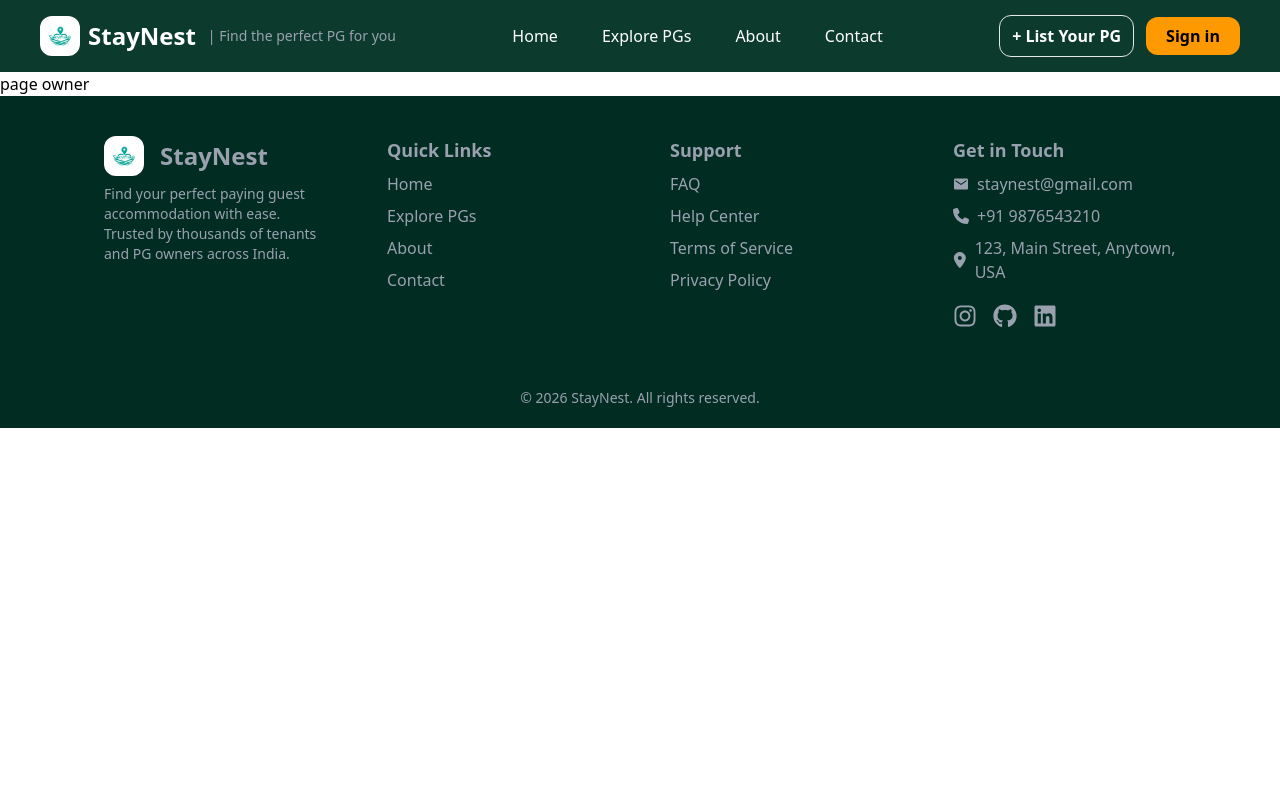
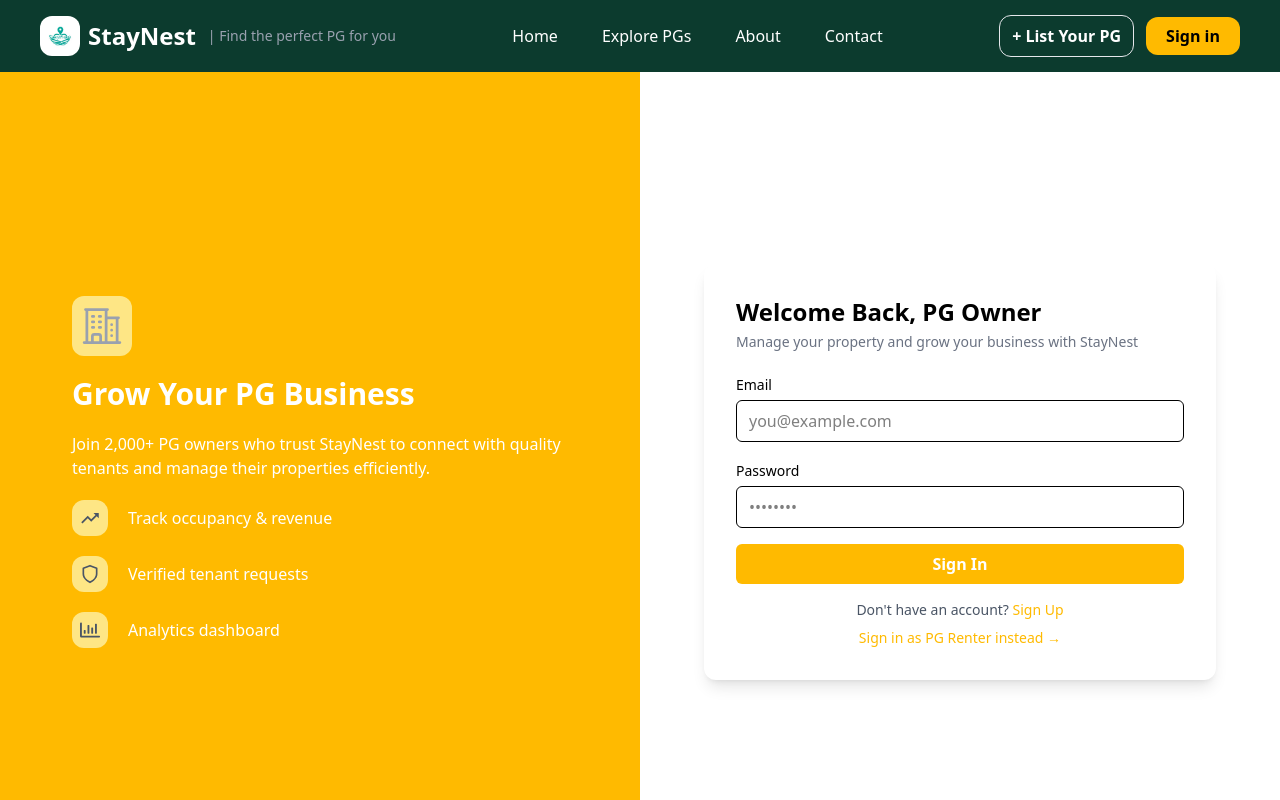
Before and after one commit to Rajdeep-m7/pg-finder-web, a Next.js app in the folder frontend/: page /signin/owner in a window 1280 px wide. Shown: the top 800 px of the page. Built offline with nearby package versions, Linux system fonts and the light colour scheme.

Commit message:
create ownner signin/signup UI

```diff
--- a/frontend/app/Footer.tsx
+++ b/frontend/app/Footer.tsx
@@ -21,7 +21,7 @@ const Footer = () => {
             />
             <p className="text-2xl font-bold">StayNest</p>
           </div>
-          <p className="text-sm text-gray-400">
+          <p className="text-sm text-gray-400 mt-3">
             Find your perfect paying guest accommodation with ease. Trusted by
             thousands of tenants and PG owners across India.
           </p>
--- a/frontend/app/Header.tsx
+++ b/frontend/app/Header.tsx
@@ -1,13 +1,17 @@
-"use client"
+"use client";
+import { AnimatePresence, motion } from "framer-motion";
 import Image from "next/image";
 import Link from "next/link";
 import { useState } from "react";
 import { GiHamburgerMenu } from "react-icons/gi";
+import { RxCross1 } from "react-icons/rx";
 
 function Header() {
-  const [, setIsOpen] = useState<boolean>(false);
+  const [isOpen, setIsOpen] = useState<boolean>(false);
   const toggleNavBar = (): void => setIsOpen((prev) => !prev);
   return (
+    <>
+    <div>
     <div className="bg-[#0C3B2E] h-18 w-full flex justify-between md:px-10 px-2 items-center">
       <div className="flex justify-between items-center">
         <Image
@@ -24,9 +28,17 @@ function Header() {
           | Find the perfect PG for you
         </p>
       </div>
+      {isOpen ? (
+        <div className="lg:hidden cursor-pointer" onClick={toggleNavBar}>
+          <RxCross1 className="text-2xl text-white" />
+        </div>
+          ):(
       <div className="lg:hidden cursor-pointer" onClick={toggleNavBar}>
         <GiHamburgerMenu className="text-2xl text-white" />
       </div>
+          )}
+
+
       <div className="text-white lg:flex justify-between items-center md:gap-5 hidden">
         <Link
           className="rounded-xl hover:bg-emerald-800 p-2 px-3 hover:text-amber-500"
@@ -59,12 +71,66 @@ function Header() {
         </button>
         <Link
           href="/signin/renter"
-          className="bg-amber-500 rounded-xl p-2 px-5 text-black font-semibold ml-3 hover:bg-amber-600"
+          className="bg-[#FFBA00] rounded-xl p-2 px-5 text-black font-semibold ml-3 hover:bg-[#BB8A52]"
         >
           Sign in
         </Link>
       </div>
     </div>
+    </div>
+
+    <div>
+      <AnimatePresence>
+        {isOpen && (
+          <motion.div
+          initial = {{y: -50 , opacity:0}}
+          animate = {{y: 0 , opacity:1}}
+          transition = {{duration:0.5 , ease:"easeInOut" , delay:0.1}}
+          exit = {{y: -50 , opacity:0}}
+          className="absolute z-10 w-full bg-[#6D9773] p-5"
+          >
+            <div className="flex flex-col justify-center items-center w-full gap-1">
+                <Link onClick={toggleNavBar}
+                  className="rounded-xl hover:bg-emerald-800 p-2 px-3 hover:text-amber-500"
+                  href="/"
+                >
+                  Home
+                </Link>
+                <Link onClick={toggleNavBar}
+                  className="rounded-xl hover:bg-emerald-800 p-2 px-3 hover:text-amber-500"
+                  href="/"
+                >
+                  Explore PGs
+                </Link>
+                <Link onClick={toggleNavBar}
+                  className="rounded-xl hover:bg-emerald-800 p-2 px-3 hover:text-amber-500"
+                  href="/"
+                >
+                  About
+                </Link>
+                <Link onClick={toggleNavBar}
+                  className="rounded-xl hover:bg-emerald-800 p-2 px-3 hover:text-amber-500"
+                  href="/"
+                >
+                  Contact
+                </Link>
+              </div>
+              <div className="flex gap-5 flex-col items-center mt-2 justify-center">
+                <Link href = "/" onClick={toggleNavBar} className="rounded-xl p-2 px-3 border border-gray-200 text-white hover:bg-emerald-800 hover:text-amber-500 font-semibold">
+                  + List Your PG
+                </Link>
+                <Link onClick={toggleNavBar}
+                  href="/signin/renter"
+                  className="bg-[#FFBA00] rounded-xl p-2 px-5 text-black font-semibold ml-3 hover:bg-[#BB8A52]"
+                >
+                  Sign in
+                </Link>
+              </div>
+          </motion.div>
+        )}
+        </AnimatePresence>
+      </div>
+    </>
   );
 }
 
--- a/frontend/app/signin/owner/page.tsx
+++ b/frontend/app/signin/owner/page.tsx
@@ -1,11 +1,174 @@
-"use client"
+"use client";
+import { HiOutlineBuildingOffice2 } from "react-icons/hi2";
+import { IoMdTrendingUp } from "react-icons/io";
+import { FiShield } from "react-icons/fi";
+import { FaRegChartBar } from "react-icons/fa";
 
-import React from 'react'
+import React, { useState } from "react";
+import Link from "next/link";
 
-const page = () => {
+const Page = () => {
+  const [signInMode, setSignInMode] = useState<"signin" | "signup">("signin");
   return (
-    <div>page owner</div>
-  )
-}
+    <div className="flex h-screen w-full items-center">
+      <div className="bg-[#FFBA00] hidden md:block h-screen min-w-1/2">
+        <div className="flex flex-col gap-5 justify-center h-full px-10 max-w-xl mx-auto text-white">
+          <HiOutlineBuildingOffice2 className="text-6xl text-gray-400 rounded-xl p-2 bg-amber-200" />
+          <h1 className="text-3xl font-bold">Grow Your PG Business</h1>
+          <p>
+            Join 2,000+ PG owners who trust StayNest to connect with quality
+            tenants and manage their properties efficiently.
+          </p>
+          <div className="flex gap-5 items-center">
+            <IoMdTrendingUp className="text-4xl text-gray-600 bg-amber-200 rounded-xl p-2" />
+            <p>Track occupancy & revenue</p>
+          </div>
+          <div className="flex gap-5 items-center">
+            <FiShield className="text-4xl text-gray-600 bg-amber-200 rounded-xl p-2" />
+            <p>Verified tenant requests</p>
+          </div>
+          <div className="flex gap-5 items-center">
+            <FaRegChartBar className="text-4xl text-gray-600 bg-amber-200 rounded-xl p-2" />
+            <p>Analytics dashboard</p>
+          </div>
+        </div>
+      </div>
 
-export default page
+      {signInMode === "signin" ? (
+        <div className="flex justify-center items-center w-full">
+          <div className="bg-white p-8 rounded-xl shadow-lg max-w-2xl lg:w-lg mx-auto">
+            <h2 className="text-2xl font-bold mb-1">Welcome Back, PG Owner</h2>
+            <p className="text-gray-500 text-sm mb-5">
+              Manage your property and grow your business with StayNest
+            </p>
+
+            <form className="space-y-4">
+              <div>
+                <label className="text-sm">Email</label>
+                <input
+                  type="email"
+                  placeholder="you@example.com"
+                  className="w-full mt-1 px-3 py-2 border rounded-md focus:outline-none focus:ring-2 focus:ring-[#FFBA00]"
+                  required
+                />
+              </div>
+
+              <div>
+                <label className="text-sm">Password</label>
+                <input
+                  type="password"
+                  placeholder="••••••••"
+                  className="w-full mt-1 px-3 py-2 border rounded-md focus:outline-none focus:ring-2 focus:ring-[#FFBA00]"
+                  required
+                />
+              </div>
+
+              <button
+                type="submit"
+                className="w-full bg-[#FFBA00] text-white py-2 rounded-md hover:bg-[#BB8A52] transition font-bold"
+              >
+                Sign In
+              </button>
+            </form>
+
+            <div className="text-center mt-4 text-sm text-gray-600">
+              <p>
+                Don&apos;t have an account?{" "}
+                <button
+                  onClick={() => setSignInMode("signup")}
+                  className=" hover:underline text-[#FFBA00]"
+                >
+                  Sign Up
+                </button>
+              </p>
+
+              <Link
+                href="/signin/renter"
+                className="block mt-2 text-[#FFBA00] hover:underline"
+              >
+                Sign in as PG Renter instead →
+              </Link>
+            </div>
+          </div>
+        </div>
+      ) : (
+        <div className="flex justify-center items-center w-full">
+          <div className="bg-white p-8 rounded-xl shadow-lg max-w-2xl lg:w-lg mx-auto">
+            <h2 className="text-2xl font-bold mb-1">Welcome, Owner</h2>
+            <p className="text-gray-500 text-sm mb-5">
+              Manage your property and grow your business with StayNest
+            </p>
+
+            <form className="space-y-4">
+              <div>
+                <label className="text-sm">Name</label>
+                <input
+                  type="text"
+                  placeholder="Your Name"
+                  className="w-full mt-1 px-3 py-2 border rounded-md focus:outline-none focus:ring-2 focus:ring-[#FFBA00]"
+                  required
+                />
+              </div>
+              <div>
+                <label className="text-sm">Phone</label>
+                <input
+                  type="tel"
+                  placeholder="Your Phone Number"
+                  className="w-full mt-1 px-3 py-2 border rounded-md focus:outline-none focus:ring-2 focus:ring-[#FFBA00]"
+                  required
+                />
+              </div>
+              <div>
+                <label className="text-sm">Email</label>
+                <input
+                  type="email"
+                  placeholder="you@example.com"
+                  className="w-full mt-1 px-3 py-2 border rounded-md focus:outline-none focus:ring-2 focus:ring-[#FFBA00]"
+                  required
+                />
+              </div>
+
+              <div>
+                <label className="text-sm">Password</label>
+                <input
+                  type="password"
+                  placeholder="••••••••"
+                  className="w-full mt-1 px-3 py-2 border rounded-md focus:outline-none focus:ring-2 focus:ring-[#FFBA00]"
+                  required
+                />
+              </div>
+
+              <button
+                type="submit"
+                className="w-full bg-[#FFBA00] text-white py-2 rounded-md hover:bg-[#BB8A52] transition font-bold"
+              >
+                Sign Up
+              </button>
+            </form>
+
+            <div className="text-center mt-4 text-sm text-gray-600">
+              <p>
+                Already have an account?{" "}
+                <button
+                  onClick={() => setSignInMode("signin")}
+                  className=" hover:underline text-[#FFBA00]"
+                >
+                  Sign In
+                </button>
+              </p>
+
+              <Link
+                href="/signin/renter"
+                className="block mt-2 text-[#FFBA00] hover:underline"
+              >
+                Sign in as PG Renter instead →
+              </Link>
+            </div>
+          </div>
+        </div>
+      )}
+    </div>
+  );
+};
+
+export default Page;
--- a/frontend/app/signin/renter/page.tsx
+++ b/frontend/app/signin/renter/page.tsx
@@ -79,7 +79,7 @@ const Page = () => {
               </button>
             </p>
 
-            <Link href="/" className="block mt-2 text-[#6D9773] hover:underline">
+            <Link href="/signin/owner" className="block mt-2 text-[#6D9773] hover:underline">
               Sign in as PG Owner instead →
             </Link>
           </div>
@@ -150,7 +150,7 @@ const Page = () => {
               </button>
             </p>
 
-            <Link href="/" className="block mt-2 text-[#6D9773] hover:underline">
+            <Link href="/signin/owner" className="block mt-2 text-[#6D9773] hover:underline">
               Sign in as PG Owner instead →
             </Link>
           </div>
--- a/frontend/package.json
+++ b/frontend/package.json
@@ -9,6 +9,7 @@
     "lint": "eslint"
   },
   "dependencies": {
+    "framer-motion": "^12.38.0",
     "next": "16.2.4",
     "react": "19.2.4",
     "react-dom": "19.2.4",
```
Also changed, not shown: frontend/app/signin/page.tsx (deleted), 1 other file (tests, documents, lock files or other folders).
